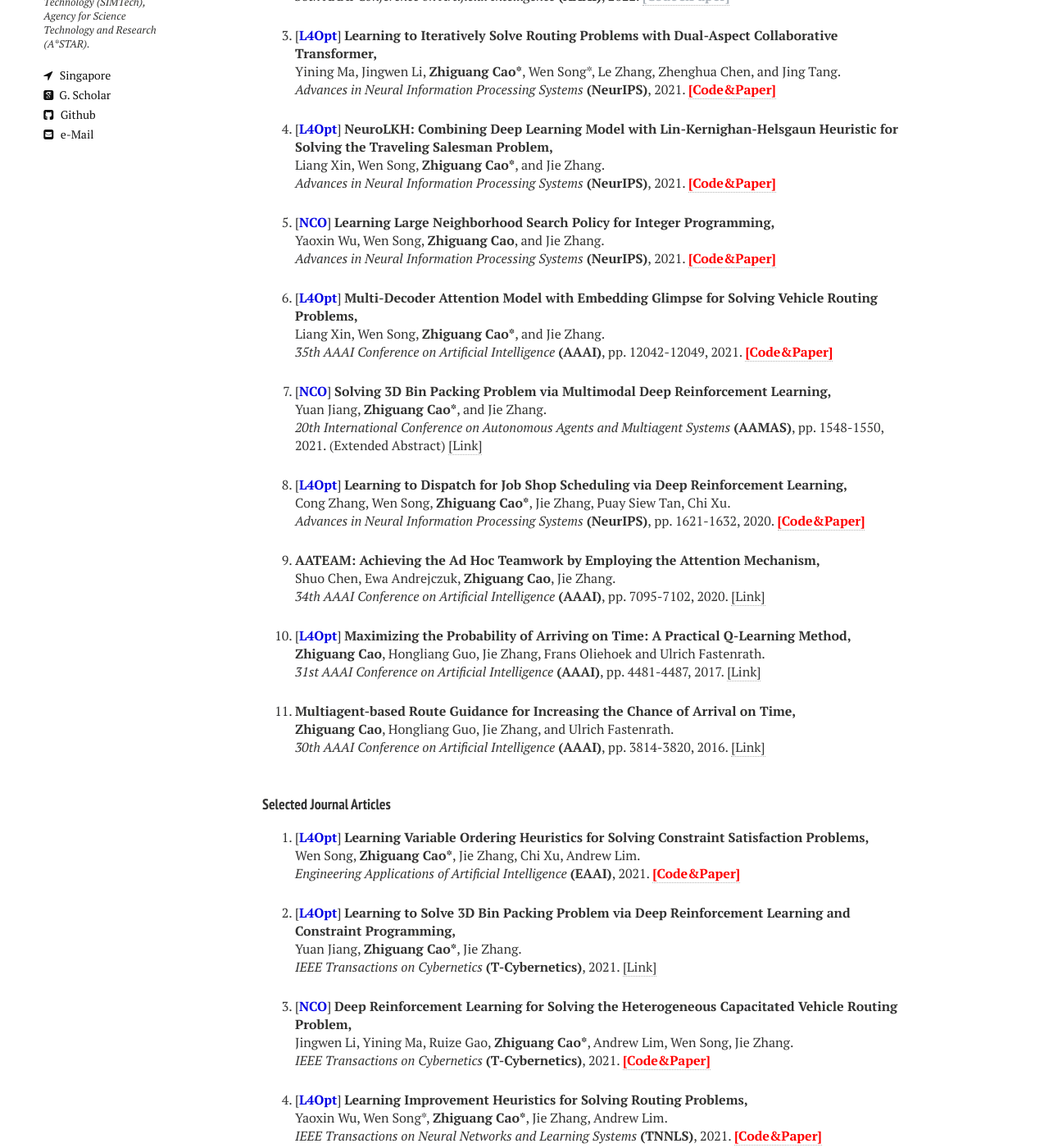
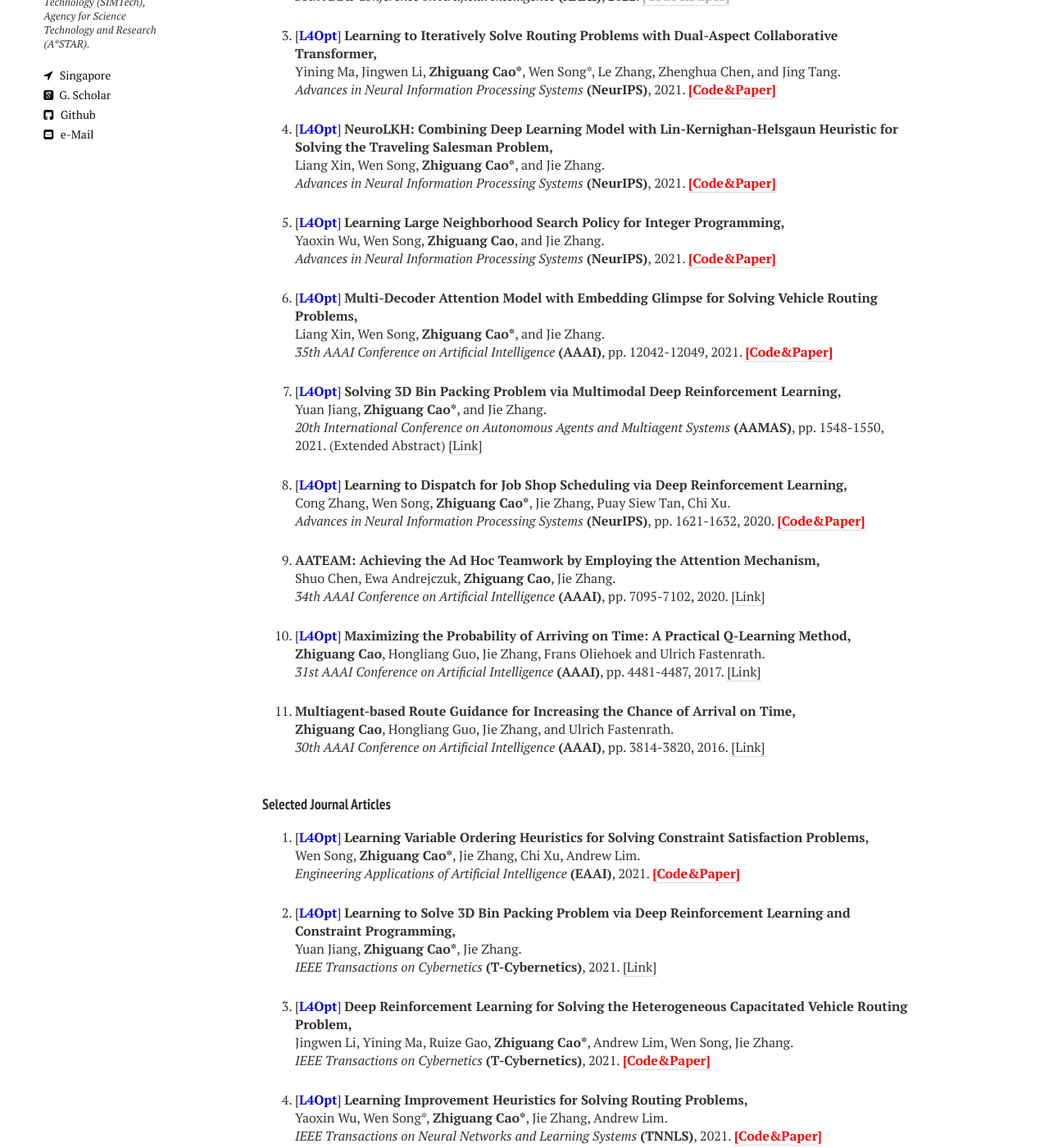
Before and after one commit to zhiguangcaosg/zhiguangcaosg.github.io, a Jekyll site: the page built from publications.md, in a window 1280 px wide and 1400 px high, scrolled down 393 px. Shown: the whole window at 82% size. Built offline with Jekyll 4.4.1, drawn with Linux system fonts in a browser that asks for light colours; nearby versions of some CDN libraries.

Commit message:
Update publications.html

```diff
--- a/_layouts/publications.html
+++ b/_layouts/publications.html
@@ -124,7 +124,7 @@ div.bibtex pre { font-size: 75%; overflow: auto;  width: 100%; padding: 0em 0em;
 
 <li>
 <p>
-[<font color="#0000E3"><b>NCO</b></font>] <b>Learning Large Neighborhood Search Policy for Integer Programming,</b>
+[<font color="#0000E3"><b>L4Opt</b></font>] <b>Learning Large Neighborhood Search Policy for Integer Programming,</b>
 <br> Yaoxin Wu, Wen Song, <b>Zhiguang Cao</b>, and Jie Zhang.<br>
 <i>Advances in Neural Information Processing Systems</i> <b>(NeurIPS)</b>, 2021. <a href="https://github.com/WXY1427/Learn-LNS-policy"  target="_blank"> <font color="#FF0000"><b>[Code&Paper]</b> </font></a>
 </p>
@@ -140,7 +140,7 @@ div.bibtex pre { font-size: 75%; overflow: auto;  width: 100%; padding: 0em 0em;
 
 <li>
 <p>
-[<font color="#0000E3"><b>NCO</b></font>] <b>Solving 3D Bin Packing Problem via Multimodal Deep Reinforcement Learning,</b>
+[<font color="#0000E3"><b>L4Opt</b></font>] <b>Solving 3D Bin Packing Problem via Multimodal Deep Reinforcement Learning,</b>
 <br>Yuan Jiang, <b>Zhiguang Cao*</b>, and Jie Zhang.<br>
 <i>20th International Conference on Autonomous Agents and Multiagent Systems</i> <b>(AAMAS)</b>, pp. 1548-1550, 2021. (Extended Abstract)  <a href="http://www.ifaamas.org/Proceedings/aamas2021/pdfs/p1548.pdf"  target="_blank">[Link]</a>
 </p>
@@ -265,7 +265,7 @@ div.bibtex pre { font-size: 75%; overflow: auto;  width: 100%; padding: 0em 0em;
 
 <li>
 <p>
-[<font color="#0000E3"><b>NCO</b></font>] <b>Deep Reinforcement Learning for Solving the Heterogeneous Capacitated Vehicle Routing Problem,</b>
+[<font color="#0000E3"><b>L4Opt</b></font>] <b>Deep Reinforcement Learning for Solving the Heterogeneous Capacitated Vehicle Routing Problem,</b>
 <br>Jingwen Li, Yining Ma, Ruize Gao, <b>Zhiguang Cao*</b>, Andrew Lim, Wen Song, Jie Zhang.<br>
 <i>IEEE Transactions on Cybernetics</i> <b>(T-Cybernetics)</b>, 2021. <a href="https://github.com/Demon0312/HCVRP_DRL"  target="_blank"> <font color="#FF0000"><b>[Code&Paper]</b> </font></a>
 </p>
@@ -281,7 +281,7 @@ div.bibtex pre { font-size: 75%; overflow: auto;  width: 100%; padding: 0em 0em;
 
 <li>
 <p>
-[<font color="#0000E3"><b>NCO</b></font>] <b>Heterogeneous Attentions for Solving Pickup and Delivery Problem via Deep Reinforcement Learning,</b>
+[<font color="#0000E3"><b>L4Opt</b></font>] <b>Heterogeneous Attentions for Solving Pickup and Delivery Problem via Deep Reinforcement Learning,</b>
 <br> Jingwen Li, Liang Xin, <b>Zhiguang Cao*</b>, Andrew Lim, Wen Song, and Jie Zhang.<br>
 <i> IEEE Transactions on Intelligent Transportation Systems</i> <b>(T-ITS)</b>, 2021. <a href="https://github.com/Demon0312/Heterogeneous-Attentions-PDP-DRL" target="_blank"><font color="#FF0000"><b>[Code&Paper]</b> </font></a>
 </p>
@@ -313,7 +313,7 @@ div.bibtex pre { font-size: 75%; overflow: auto;  width: 100%; padding: 0em 0em;
 
 <li>
 <p>
-<b>Using Reinforcement Learning to Minimize the Probability of Delay Occurrence in Transportation,</b>
+[<font color="#0000E3"><b>L4Opt</b></font>] <b>Using Reinforcement Learning to Minimize the Probability of Delay Occurrence in Transportation,</b>
 <br><b>Zhiguang Cao</b>, Hongliang Guo, Wen Song, Kaizhou Gao, Zhenghua Chen.<br>
 <i>IEEE Transactions on Vehicular Technology</i> <b>(TVT)</b>, vol. 69, no. 3, pp. 2424-2436, 2020. <a href="https://ieeexplore.ieee.org/document/8952783" target="_blank">[Link]</a>
 </p>
```
